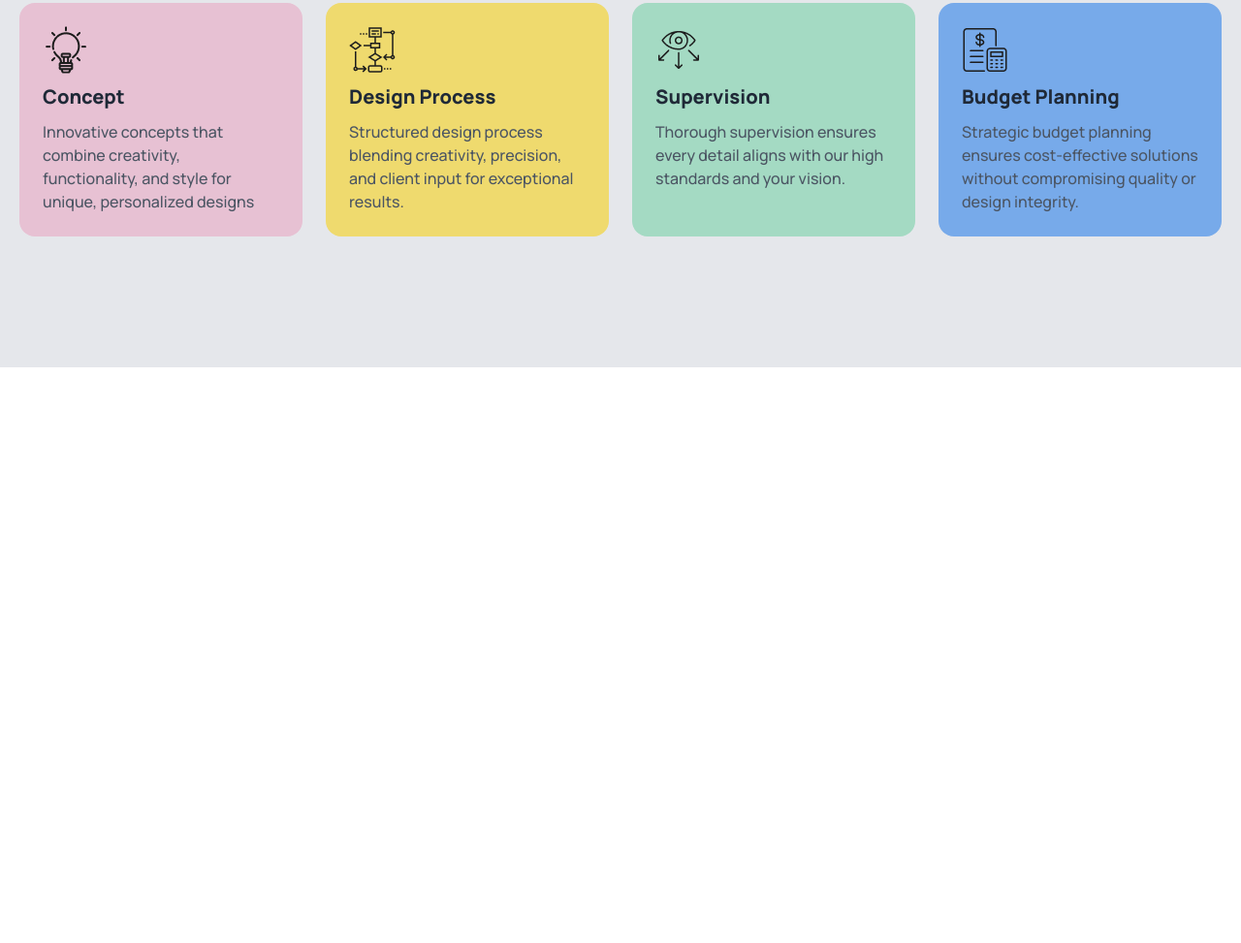
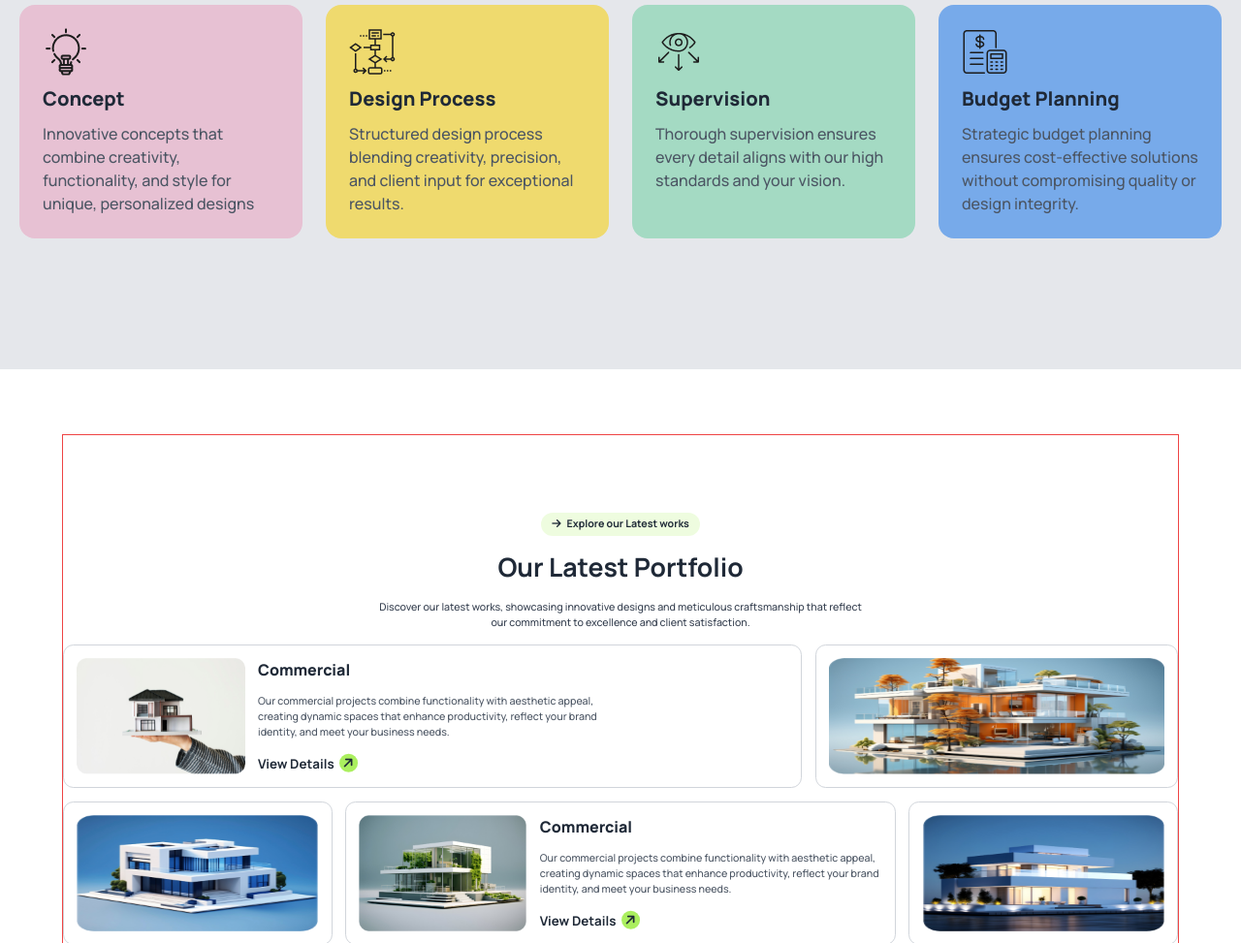
Before and after one commit to prayash231/B10-Assignment-03, a plain HTML site: page index.html in a window 1280 px wide. Shown: the part 1827-2800 px from the top of the page at 97% size. Before the commit the page ends 2206 px from the top, so only its background shows below. Drawn offline with nearby package versions, Linux system fonts and the light colour scheme.

Commit message:
our latest work section responsive for large devices

```diff
--- a/index.html
+++ b/index.html
@@ -41,7 +41,7 @@
 <body class="font-manrope">
     <!-- header section -->
     <header>
-        <nav class="w-11/12 mt-10 mx-auto">
+        <nav class="w-full lg:w-11/12 mt-10 mx-auto border border-red-500">
             <!-- navbar section starts here -->
             <div class="navbar">
                 <div class="navbar-start space-x-1.5">
@@ -59,7 +59,7 @@
                     <li><a>Contact Us</a></li>
                   </ul>
                 </div>
-                <div class="navbar-end justify-normal lg:justify-end lg:space-x-3 xl:space-x-5">
+                <div class="navbar-end lg:space-x-3 xl:space-x-5">
                   <div class="invisible lg:visible lg:w-7 lg:h-7 xl:w-8 xl:h-8 bg-[#FFFFFF] border border-gray-100 rounded-full text-center pt-0.5">
                     <i class="fa-solid fa-magnifying-glass text-gray-500 lg:text-sm"></i>
                   </div>
@@ -79,7 +79,7 @@
                   <div class="dropdown">
                     <div tabindex="0" role="button" class="btn btn-ghost lg:hidden">
                       <div class="w-8 h-8 bg-[#FFFFFF] border border-gray-100 rounded-full
-                       text-gray-500 pt-2">
+                       text-gray-500 pt-2 relative left-5 lg:static">
                         <i class="fa-solid fa-bars"></i>
                       </div>
                     </div>
@@ -173,25 +173,25 @@
               <p class="text-center text-base font-medium text-gray-600">Our working process is collaborative, transparent, and efficient, ensuring <br> every project is meticulously planned and executed to perfection.</p>
               <div class="grid grid-cols-4 lg:gap-x-4 xl:gap-x-6">
                 <!-- Concept -->
-                <div class=" bg-[#E7C1D3] rounded-2xl p-6 space-y-2.5">
+                <div class="bg-[#E7C1D3] rounded-2xl p-6 space-y-2.5">
                   <img src="./assets/concept.png" alt="">
                   <h3 class="text-xl font-extrabold">Concept</h3>
                   <p class="font-medium text-gray-600">Innovative concepts that combine creativity, functionality, and style for unique, personalized designs</p>
                 </div>
                 <!-- Design Process -->
-                <div class=" bg-[#EFDA6E] rounded-2xl p-6 space-y-2.5">
+                <div class="bg-[#EFDA6E] rounded-2xl p-6 space-y-2.5">
                   <img src="./assets/flow-chart.png" alt="">
                   <h3 class="text-xl font-extrabold">Design Process</h3>
                   <p class="font-medium text-gray-600">Structured design process blending creativity, precision, and client input for exceptional results.</p>
                 </div>
                 <!-- Supervision -->
-                <div class=" bg-[#A4DAC3] rounded-2xl p-6 space-y-2.5">
+                <div class="bg-[#A4DAC3] rounded-2xl p-6 space-y-2.5">
                   <img src="./assets/vision.png" alt="">
                   <h3 class="text-xl font-extrabold">Supervision</h3>
                   <p class="font-medium text-gray-600">Thorough supervision ensures every detail aligns with our high standards and your vision.</p>
                 </div>
                 <!-- Budget Planning -->
-                <div class=" bg-[#77AAEA] rounded-2xl p-6 space-y-2.5">
+                <div class="bg-[#77AAEA] rounded-2xl p-6 space-y-2.5">
                   <img src="./assets/budget-planning.png" alt="">
                   <h3 class="text-xl font-extrabold">Budget Planning</h3>
                   <p class="font-medium text-gray-600">Strategic budget planning ensures cost-effective solutions without compromising quality or design integrity.</p>
@@ -199,6 +199,76 @@
               </div>
            </div>
         </div>
+        <!-- Explore our Latest works section starts here -->
+        <div class="w-full min-h-screen bg-gray-200 lg:bg-white">
+          <div class="lg:w-[90vw] mx-auto pt-[6.26vw] lg:mt-[5.208vw] border border-red-500 space-y-[2vw]
+          lg:space-y-[1.042vw]">
+            <button class="block mx-auto w-[38.341vw] h-[5.634vw] lg:w-[12.76vw] lg:h-[1.875vw] space-x-[0.313vw] bg-pastel_green bg-opacity-20 rounded-full text-[2.504vw] lg:text-[0.833vw] font-bold">
+              <i class="fa-solid fa-arrow-right"></i>
+              <a>Explore our Latest works</a>
+            </button>
+            <h3 class="text-[3.756vw] lg:text-[2.083vw] font-bold text-center">Our Latest Portfolio</h3>
+            <p class="text-[2vw] lg:text-[0.833vw] font-medium text-center text-gray-700">Discover our latest works, showcasing innovative designs and meticulous craftsmanship that reflect <br> our commitment to excellence and client satisfaction.</p>
+            <!-- All properties -->
+            <!-- row-1 -->
+            <div class="grid grid-cols-1 lg:grid-cols-3 gap-y-[3.13vw] lg:gap-y-0 lg:gap-x-[1.042vw] justify-items-center lg:justify-items-stretch">
+              <!-- property-1 -->
+              <div class="border-[0.052vw] border-gray-300 rounded-[0.833vw] p-[3.13vw] lg:p-[1.042vw] flex flex-col lg:flex-row lg:col-span-2 gap-x-[1.042vw] bg-white w-1/2 lg:w-auto">
+                  <img class="w-full lg:w-[13.542vw]" src="./assets/img1.png" alt="">
+                  <div class="space-y-[1.042vw]">
+                  <h3 class="text-[3.13vw] lg:text-[1.25vw] font-extrabold">Commercial</h3>
+                  <p class="text-[2.504vw] lg:text-[0.833vw] font-medium text-gray-600">Our commercial projects combine functionality with aesthetic appeal, <br> creating dynamic spaces that enhance productivity, reflect your brand <br> identity, and meet your business needs.</p>
+                  <div class="text-[2.504vw] lg:text-[1.042vw] flex items-center gap-x-[0.417vw]">
+                    <a class="font-bold">View Details</a>
+                    <i class="fa-solid fa-arrow-right -rotate-45 w-[4.382vw] h-[4.382vw] lg:w-[1.458vw]
+                    lg:h-[1.458vw] flex items-center justify-center rounded-full bg-pastel_green"></i>
+                  </div>
+                </div>
+              </div>
+              <!-- property-2 -->
+              <div class="border-[0.052vw] border-gray-300 rounded-[0.833vw] p-[3.13vw] lg:p-[1.042vw] bg-white w-1/2 lg:w-auto">
+                <img class="w-full h-[28.169vw] lg:h-[9.375vw]" src="./assets/img2.png" alt="">
+              </div>
+            </div>
+            <!-- row-2 -->
+            <div class="grid grid-cols-1 lg:grid-cols-4 gap-y-[3.13vw] lg:gap-y-0 lg:gap-x-[1.042vw]
+            pt-[1.252vw] lg:pt-0 lg:mt-[1.042vw]">
+               <!-- property-3 -->
+               <div class="border-[0.052vw] border-gray-300 rounded-[0.833vw] p-[3.13vw] lg:p-[1.042vw] bg-white w-1/2 lg:w-auto order-3 lg:order-1">
+                <img class="w-full h-[28.169vw] lg:h-[9.375vw]" src="./assets/img3.png" alt="">
+              </div>
+              <!-- property-4 -->
+              <div class="border-[0.052vw] border-gray-300 rounded-[0.833vw] p-[3.13vw] lg:p-[1.042vw] flex
+              flex-col lg:flex-row lg:col-span-2 gap-x-[1.042vw] bg-white w-1/2 lg:w-auto order-2">
+                  <img class="w-full lg:w-[13.542vw]" src="./assets/img4.png" alt="">
+                  <div class=" space-y-[1.042vw]">
+                    <h3 class="text-[3.13vw] lg:text-[1.25vw] font-extrabold">Commercial</h3>
+                    <p class="text-[2.504vw] lg:text-[0.833vw] font-medium text-gray-600">Our commercial projects combine functionality with aesthetic appeal, <br> creating dynamic spaces that enhance productivity, reflect your brand <br> identity, and meet your business needs.</p>
+                    <div class="text-[2.504vw] lg:text-[1.042vw] flex items-center gap-x-[0.417vw]">
+                    <a class="font-bold">View Details</a>
+                    <i class="fa-solid fa-arrow-right -rotate-45 w-[4.382vw] h-[4.382vw] lg:w-[1.458vw]
+                    lg:h-[1.458vw] flex items-center justify-center rounded-full bg-pastel_green"></i>
+                    </div>
+                  </div>
+              </div>
+              <!-- property- 5 -->
+              <div class="border-[0.052vw] border-gray-300 rounded-[0.833vw] p-[3.13vw] lg:p-[1.042vw] bg-white w-1/2 lg:w-auto order-1 lg:order-3">
+                <img class="w-full h-[28.169vw] lg:h-[9.375vw]" src="./assets/img5.png" alt="">
+              </div>
+              <!-- property- 5 -->
+              <div class="border-[0.052vw] border-gray-300 rounded-[0.833vw] p-[3.13vw] lg:p-[1.042vw] bg-white w-1/2 lg:w-auto order-4 lg:hidden">
+                <img class="w-full h-[28.169vw] lg:h-[9.375vw]" src="./assets/img5.png" alt="">
+              </div>
+            </div>
+          </div>
+        </div>
+        <!-- form section -->
+        <div class="bg-[url('./assets/bg.jpg')] bg-cover bg-no-repeat bg-opacity-20 h-[70vh] flow-root">
+          <!-- Programming Hero -->
+          <div class="mt-10  mx-auto h-[30vh] border border-red-500">
+            <!-- <h3>I am prayash</h3> -->
+          </div>
+        </div>
     </main>
     <footer>
 
```
